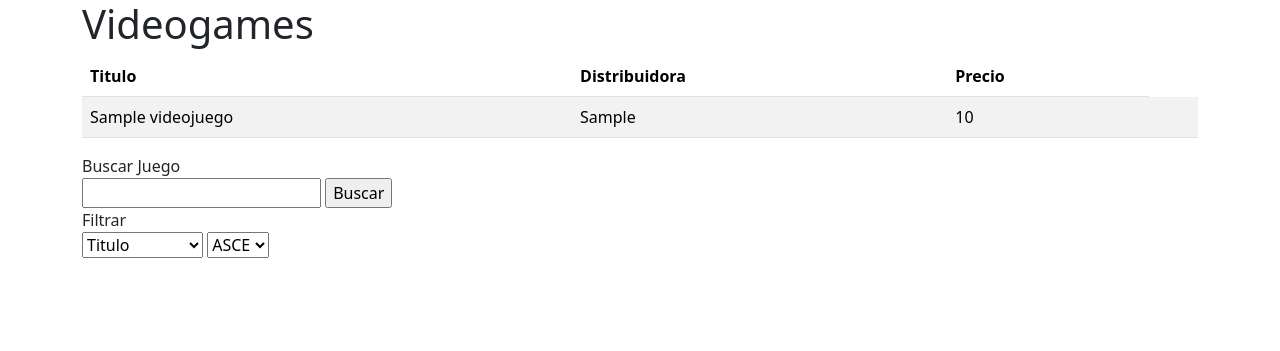
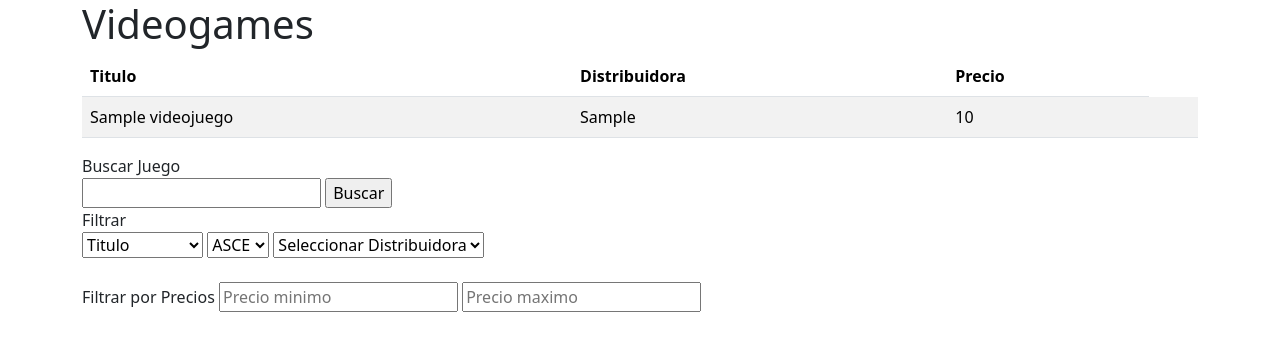
Before and after one commit to IlloJuanma/Desarrollo-web-servidor-2a, a PHP site: page /table_videogames.php in a window 1280 px wide. Shown: the top 351 px of the page. Run offline with PHP 8.4, Linux system fonts and the light colour scheme; tables that the repository leaves empty or names only in its code hold one stand-in row (values such as "Sample post").

Commit message:
Añadido algunos ejemplos de Filtro

```diff
--- a/base_datos/database_conection.php
+++ b/base_datos/database_conection.php
@@ -2,7 +2,7 @@
     $_servidor ='localhost'; // Esto es para almacenar la ip
     $_usuario = 'root';
     $_contrasena = 'medac';
-    $_base_de_datos = 'db_videojuegos';
+    $_base_de_datos = 'videojuegos';
 
     $conexion = new Mysqli($_servidor, $_usuario, $_contrasena, $_base_de_datos)
         or die("Error de conexión");
--- a/base_datos/table_videogames.php
+++ b/base_datos/table_videogames.php
@@ -36,10 +36,13 @@
                         $titulo = $_POST["titulo"];
                         $filtro1 = $_POST["filtrar1"];
                         $filtro2 = $_POST["filtrar2"];
+                        $filtro_distribuidora = $_POST["filtro_distribuidora"];
+                        $precioMin = $_POST["precioMin"];
+                        $precioMax = $_POST["precioMax"];
 
                         $sql = $conexion->prepare("SELECT * FROM videojuegos
-                        WHERE titulo LIKE CONCAT ('%', ?, '%') ORDER BY $filtro1 $filtro2");
-                        $sql -> bind_param("s", $titulo);
+                        WHERE titulo LIKE CONCAT ('%', ?, '%') AND distribuidora LIKE CONCAT ('%', ?, '%') AND precio BETWEEN ? AND ? ORDER BY $filtro1 $filtro2");
+                        $sql -> bind_param("ssdd", $titulo, $filtro_distribuidora, $precioMin, $precioMax);
                         $sql->execute();
                         $resultado = $sql->get_result();
                     }
@@ -69,6 +72,17 @@
                 <option value="asc" name="asc" selected>ASCE</option>
                 <option value="desc" name="des">DESC</option>
             </select>
+            <select name="filtro_distribuidora">
+                <option value="">Seleccionar Distribuidora</option>
+                <option value="Rockstar Games">Rockstar Games</option>
+                <option value="Insomniac">Insomniac</option>
+                <option value="Ubisoft">Ubisoft</option>
+                <option value="PS Studios">PS Studios</option>
+            </select>
+            <br><br>
+            <label>Filtrar por Precios</label>
+            <input type="number" name="precioMin" placeholder="Precio minimo">
+            <input type="number" name="precioMax" placeholder="Precio maximo">
         </form>
     </div>
     <script src="https://cdn.jsdelivr.net/npm/bootstrap@5.3.2/dist/js/bootstrap.bundle.min.js" integrity="sha384-C6RzsynM9kWDrMNeT87bh95OGNyZPhcTNXj1NW7RuBCsyN/o0jlpcV8Qyq46cDfL" crossorigin="anonymous">
```
